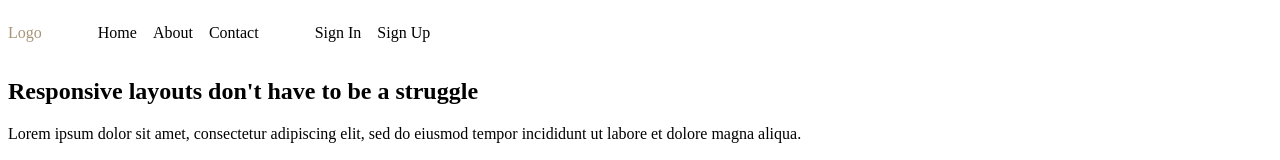
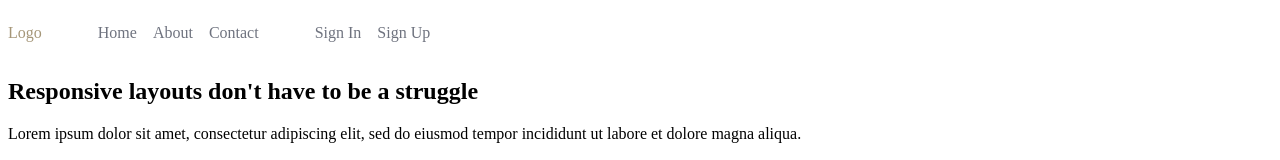
Before and after one commit to MFarabi619/Kevin-Powell---Conquering-Responsive-Layouts, a website: page Final Challenge/index.html in a window 1280 px wide. Shown: the top 160 px of the page. Drawn offline with Linux system fonts and the light colour scheme.

Commit message:
feat: Make Navbar text links

```diff
--- a/Final Challenge/index.html
+++ b/Final Challenge/index.html
@@ -26,18 +26,16 @@
 
   <body>
     <nav>
-        <p>
-            Logo
-        </p>
+      <p>Logo</p>
       <ul>
-        <li>Home</li>
-        <li>About</li>
-        <li>Contact</li>
+          <li><a href="Home"> Home </a></li>
+          <li><a href="About"> About </a></li>
+        <li><a href="Contact"> Contact </a></li>
       </ul>
 
       <ul>
-        <li>Sign In</li>
-        <li>Sign Up</li>
+        <li><a href=""> Sign In </a></li>
+        <li><a href=""> Sign Up </a></li>
       </ul>
     </nav>
 
--- a/Final Challenge/style.scss
+++ b/Final Challenge/style.scss
@@ -30,6 +30,7 @@
         list-style: none;
         a{
             text-decoration: none;
+            color: $gray;
         }
     }
 }
```
Also changed, not shown: Final Challenge/style.css, 1 other file.
